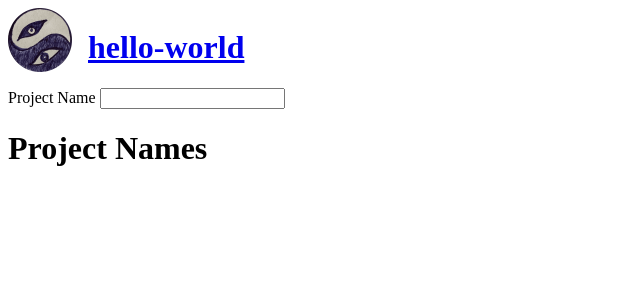
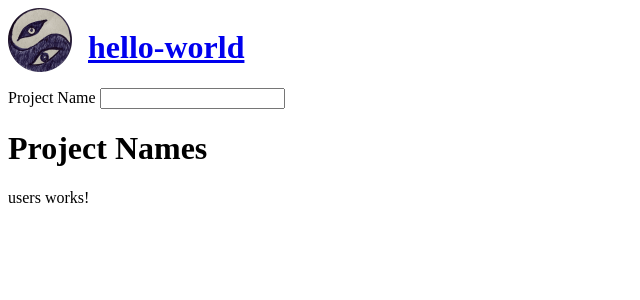
Before and after one commit to evalquotegh/hello-world, an Angular app: page / in a window 1280 px wide. Shown: the top 300 px of the page, without its empty margins (0-640 px from the left). Built offline with nearby package versions, Linux system fonts and the light colour scheme.

Commit message:
feat(component): add new users component

```diff
--- a/src/app/app.component.html
+++ b/src/app/app.component.html
@@ -3,3 +3,4 @@
             imageUrl="/assets/logo.png"></app-header>
 <app-settings (projectNameEmitter)="updateProjectName($event)"></app-settings>
 <app-logs [logs]="titles"></app-logs>
+<app-users></app-users>
--- a/src/app/app.module.ts
+++ b/src/app/app.module.ts
@@ -5,13 +5,15 @@
 import { HeaderComponent } from './shared/header/header.component';
 import { SettingsComponent } from './settings/settings.component';
 import { LogsComponent } from './logs/logs.component';
+import { UsersComponent } from './users/users.component';
 
 @NgModule({
   declarations: [
     AppComponent,
     HeaderComponent,
     SettingsComponent,
-    LogsComponent
+    LogsComponent,
+    UsersComponent
   ],
   imports: [
     BrowserModule
--- /dev/null
+++ b/src/app/users/users.component.html
@@ -0,0 +1 @@
+<p>users works!</p>
--- /dev/null
+++ b/src/app/users/users.component.ts
@@ -0,0 +1,15 @@
+import { Component, OnInit } from '@angular/core';
+
+@Component({
+  selector: 'app-users',
+  templateUrl: './users.component.html',
+  styleUrls: ['./users.component.css']
+})
+export class UsersComponent implements OnInit {
+
+  constructor() { }
+
+  ngOnInit(): void {
+  }
+
+}
```
Also changed, not shown: src/app/users/users.component.css (added), 1 other file (tests, documents, lock files or other folders).
